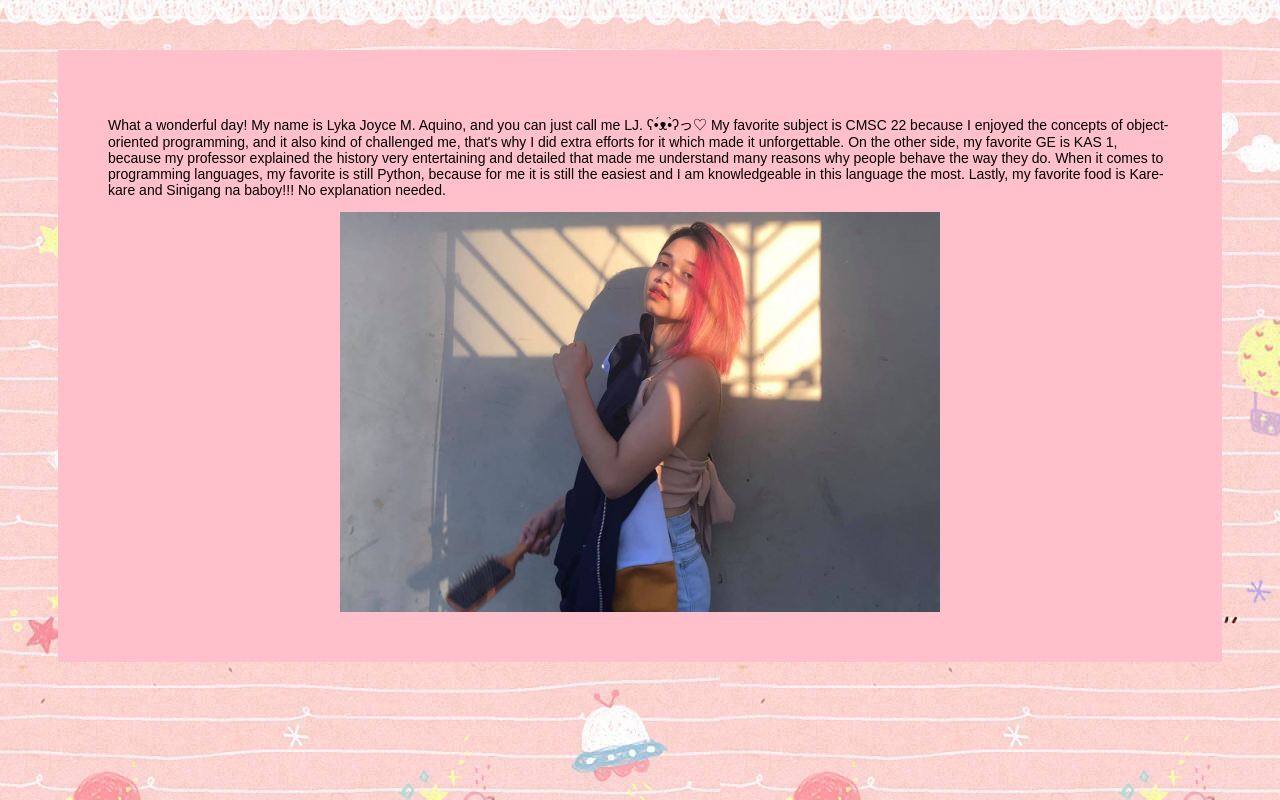
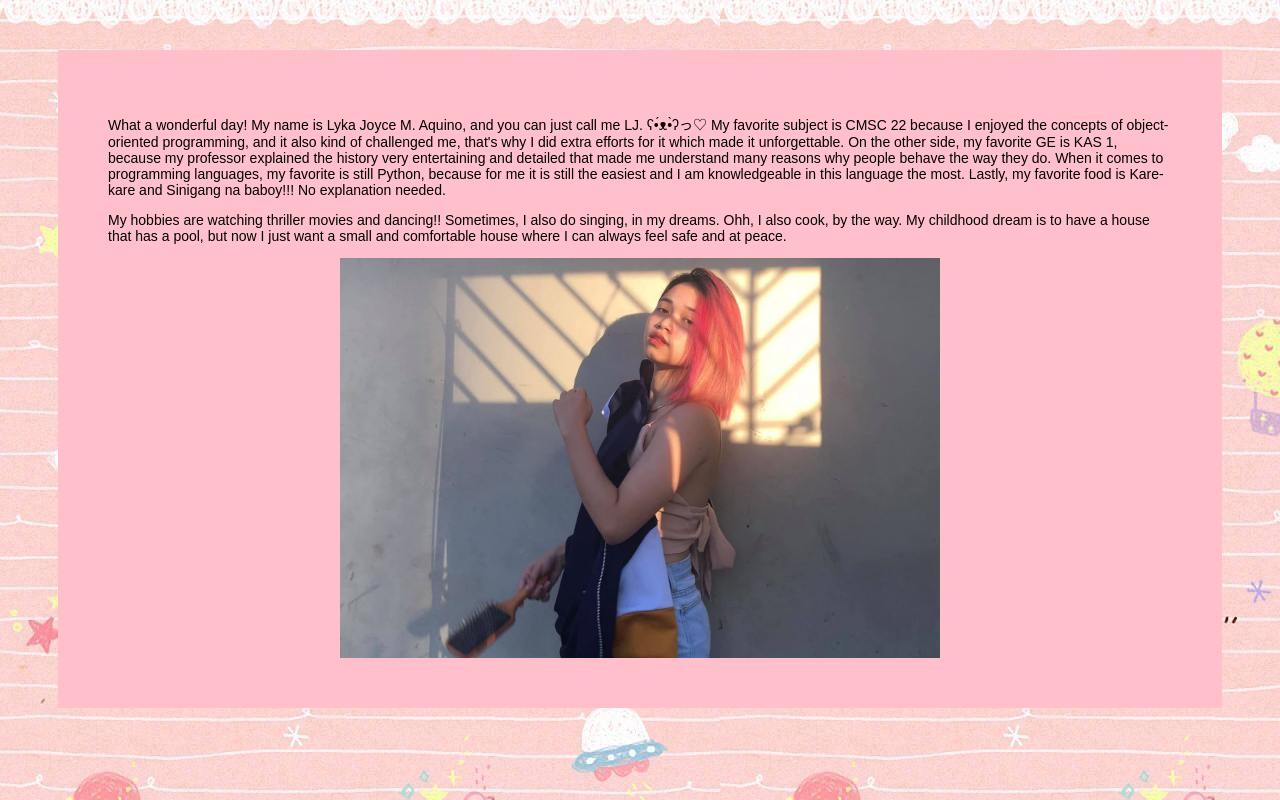
Before and after one commit to ljaquinopo/ljaquinopo.github.io, a plain HTML site: page index.html in a window 1280 px wide. Drawn offline with Linux system fonts and the light colour scheme.

Commit message:
Add hobbies and childhood dream at the html file.

```diff
--- a/index.html
+++ b/index.html
@@ -7,6 +7,7 @@
 	<body>
 		<div class="box">
 			<p>What a wonderful day! My name is Lyka Joyce M. Aquino, and you can just call me LJ. ʕ•́ᴥ•̀ʔっ♡  My favorite subject is CMSC 22 because I enjoyed the concepts of object-oriented programming, and it also kind of challenged me, that's why I did extra efforts for it which made it unforgettable. On the other side, my favorite GE is KAS 1, because my professor explained the history very entertaining and detailed that made me understand many reasons why people behave the way they do. When it comes to programming languages, my favorite is still Python, because for me it is still the easiest and I am knowledgeable in this language the most. Lastly, my favorite food is Kare-kare and Sinigang na baboy!!! No explanation needed.</p>
+			<p>My hobbies are watching thriller movies and dancing!! Sometimes, I also do singing, in my dreams. Ohh, I also cook, by the way. My childhood dream is to have a house that has a pool, but now I just want a small and comfortable house where I can always feel safe and at peace.</p>
 			<img src="img/lj.JPG" alt="iz me" width="600" height="400" class="center">
 		</div>
 
```
